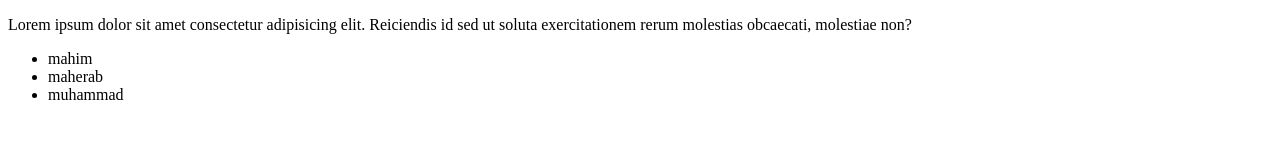
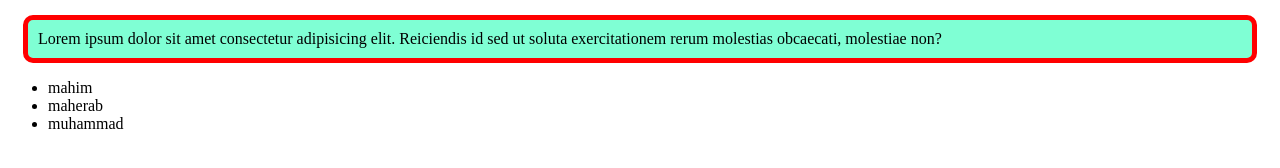
Before and after one commit to Mahim2025/mahim101, a plain HTML site: page index.html in a window 1280 px wide. Drawn offline with Linux system fonts and the light colour scheme.

Commit message:
updated with css file

```diff
--- /dev/null
+++ b/index.css
@@ -0,0 +1,7 @@
+p{
+    background-color: aquamarine;
+    margin: 15px;
+    border: 5px solid red;
+    border-radius: 10px;
+    padding: 10px;
+}
--- a/index.html
+++ b/index.html
@@ -4,6 +4,7 @@
     <meta charset="UTF-8">
     <meta name="viewport" content="width=device-width, initial-scale=1.0">
     <title>Expolore to github</title>
+    <link rel="stylesheet" href="index.css">
 </head>
 <body>
     <p>Lorem ipsum dolor sit amet consectetur adipisicing elit. Reiciendis id sed ut soluta exercitationem rerum molestias obcaecati, molestiae non?</p>
```
